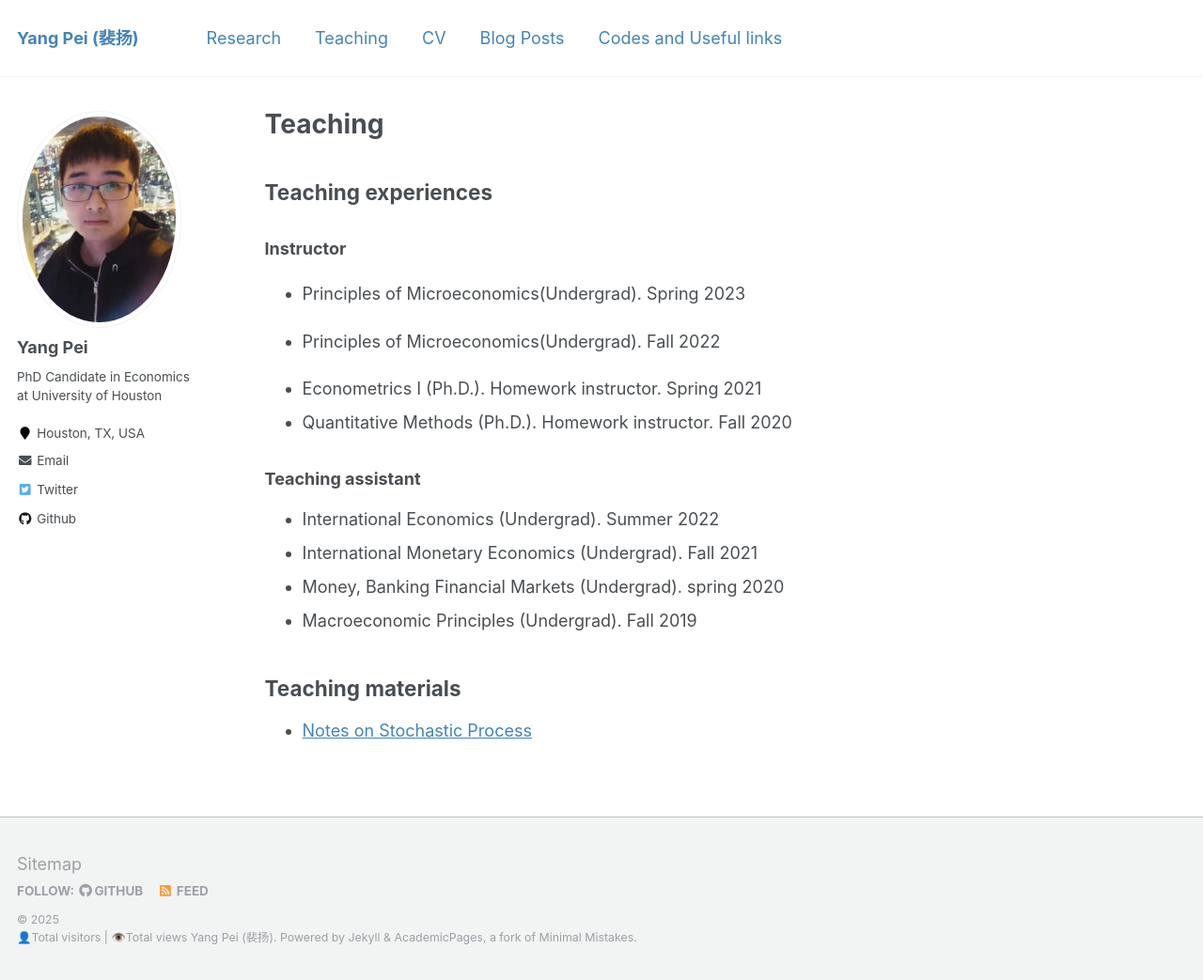
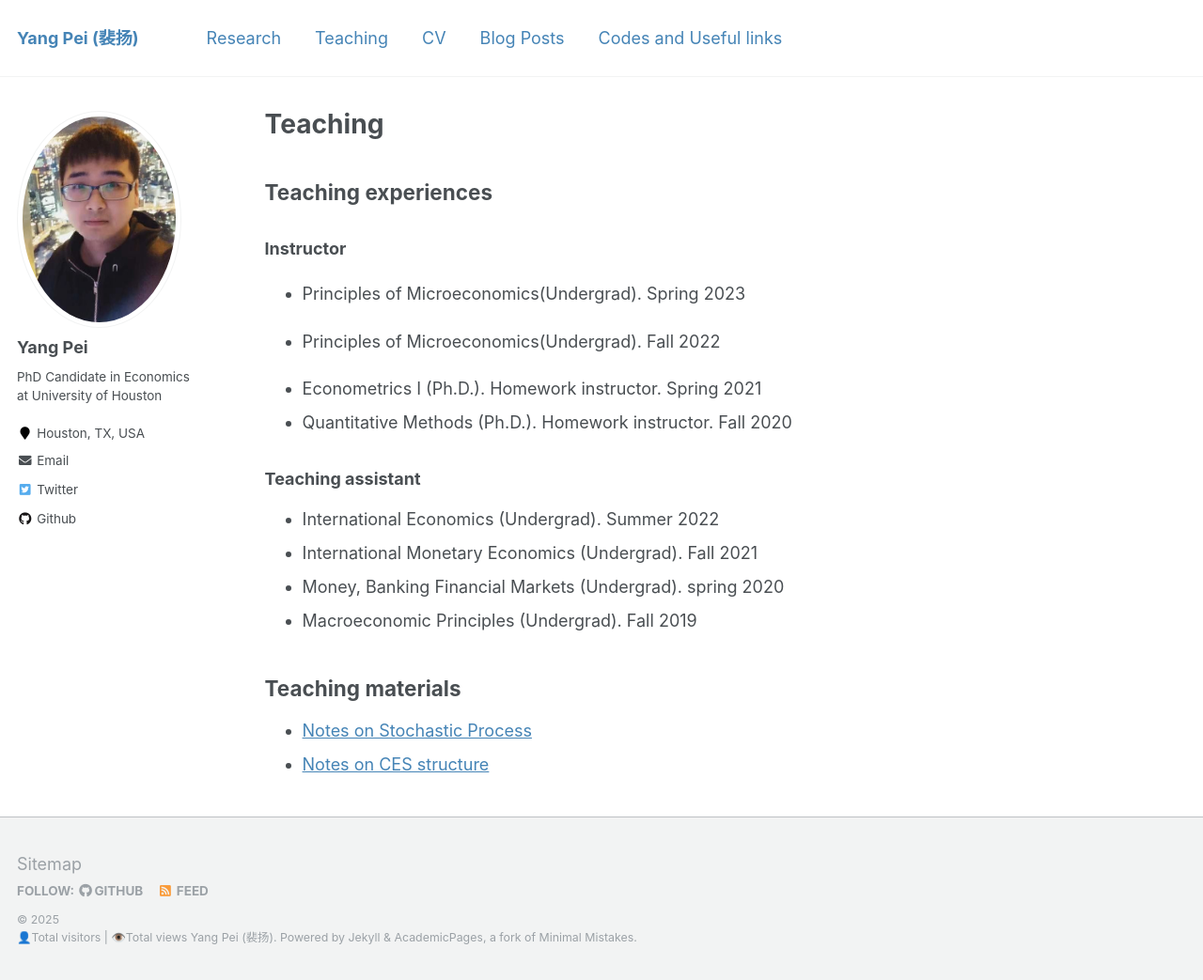
Before and after one commit to ypei1/ypei1.github.io, a Jekyll site: the page built from _pages/teaching.md, in a window 1280 px wide and 1043 px high. Shown: the whole window at 94% size. Built offline with Jekyll 4.4.1, drawn with Linux system fonts in a browser that asks for light colours; comment, search, counter and statistics services are not loaded.

Commit message:
Update teaching.md

```diff
--- a/_pages/teaching.md
+++ b/_pages/teaching.md
@@ -28,3 +28,4 @@ author_profile: true
 
 ## Teaching materials
 - [Notes on Stochastic Process](https://ypei1.github.io/files/20240514_SP.pdf) &nbsp;
+- [Notes on CES structure](https://ypei1.github.io/files/CES_notes.pdf) &nbsp;
```
